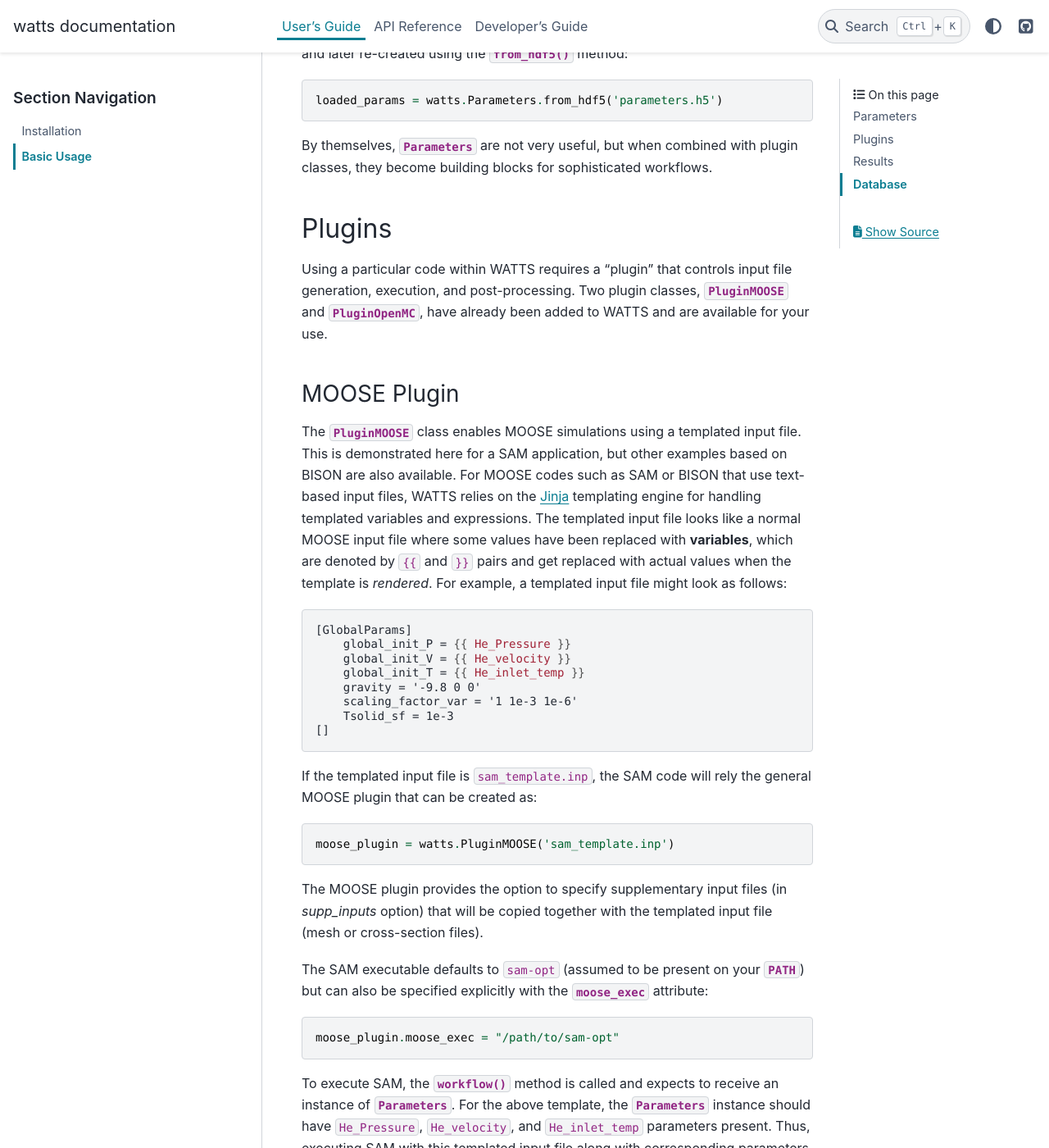
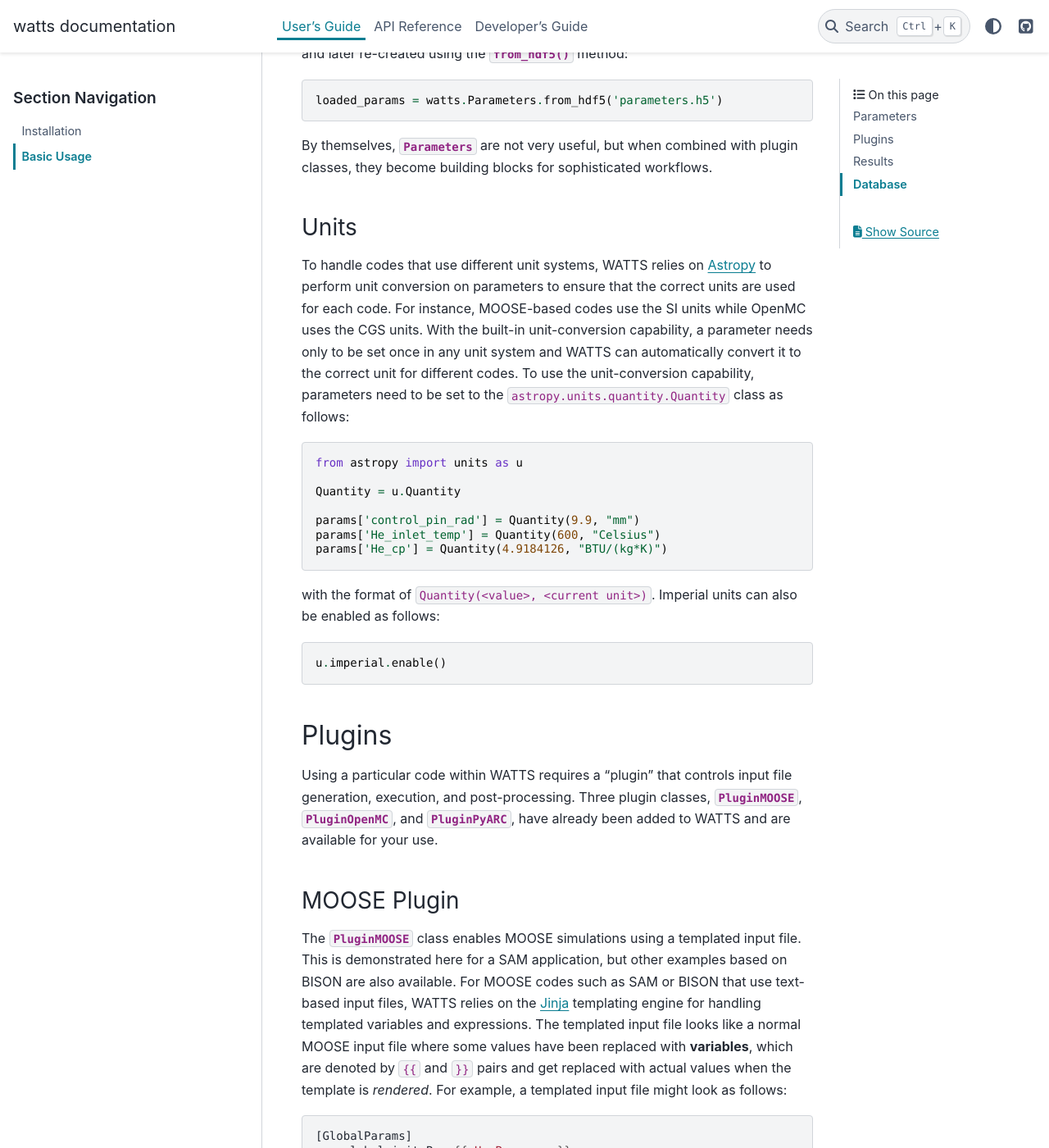
Before and after one commit to watts-dev/watts, a Sphinx documentation site: the page built from doc/source/user/usage.rst, in a window 1280 px wide and 1400 px high, scrolled down 952 px. Shown: the whole window at 82% size. Built offline with Sphinx 7.4.7 and the PyData theme 0.15.4, drawn with Linux system fonts in a browser that asks for light colours.

Commit message:
Updated documentation to include unit conversion

```diff
--- a/doc/source/user/usage.rst
+++ b/doc/source/user/usage.rst
@@ -45,13 +45,31 @@ By themselves, :class:`~watts.Parameters` are not very useful, but when
 combined with plugin classes, they become building blocks for sophisticated
 workflows.
 
+Units
+~~~~~
+
+To handle codes that use different unit systems, WATTS relies on `Astropy <https://www.astropy.org>`_ to perform unit conversion on parameters to ensure that the correct units are used for each code. For instance, MOOSE-based codes use the SI units while OpenMC uses the CGS units. With the built-in unit-conversion capability, a parameter needs only to be set once in any unit system and WATTS can automatically convert it to the correct unit for different codes. To use the unit-conversion capability, parameters need to be set to the ``astropy.units.quantity.Quantity`` class
+as follows::
+
+    from astropy import units as u
+
+    Quantity = u.Quantity
+
+    params['control_pin_rad'] = Quantity(9.9, "mm")
+    params['He_inlet_temp'] = Quantity(600, "Celsius")
+    params['He_cp'] = Quantity(4.9184126, "BTU/(kg*K)")
+
+with the format of ``Quantity(<value>, <current unit>)``. Imperial units can also be enabled as
+follows::
+
+    u.imperial.enable()
+
 Plugins
 +++++++
 
 Using a particular code within WATTS requires a "plugin" that controls input file
-generation, execution, and post-processing. Two plugin classes,
-:class:`~watts.PluginMOOSE` and :class:`~watts.PluginOpenMC`, have already been
-added to WATTS and are available for your use.
+generation, execution, and post-processing. Three plugin classes,
+:class:`~watts.PluginMOOSE`, :class:`~watts.PluginOpenMC`, and :class:`~watts.PluginPyARC`, have already been added to WATTS and are available for your use.
 
 MOOSE Plugin
 ~~~~~~~~~~
```
